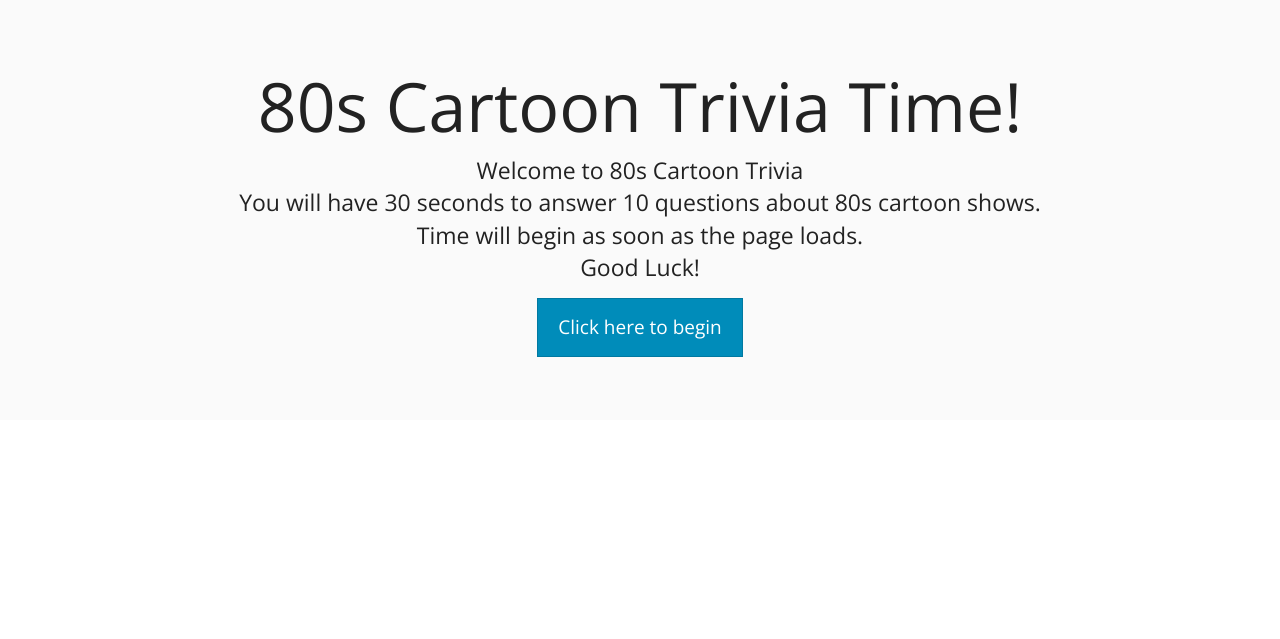
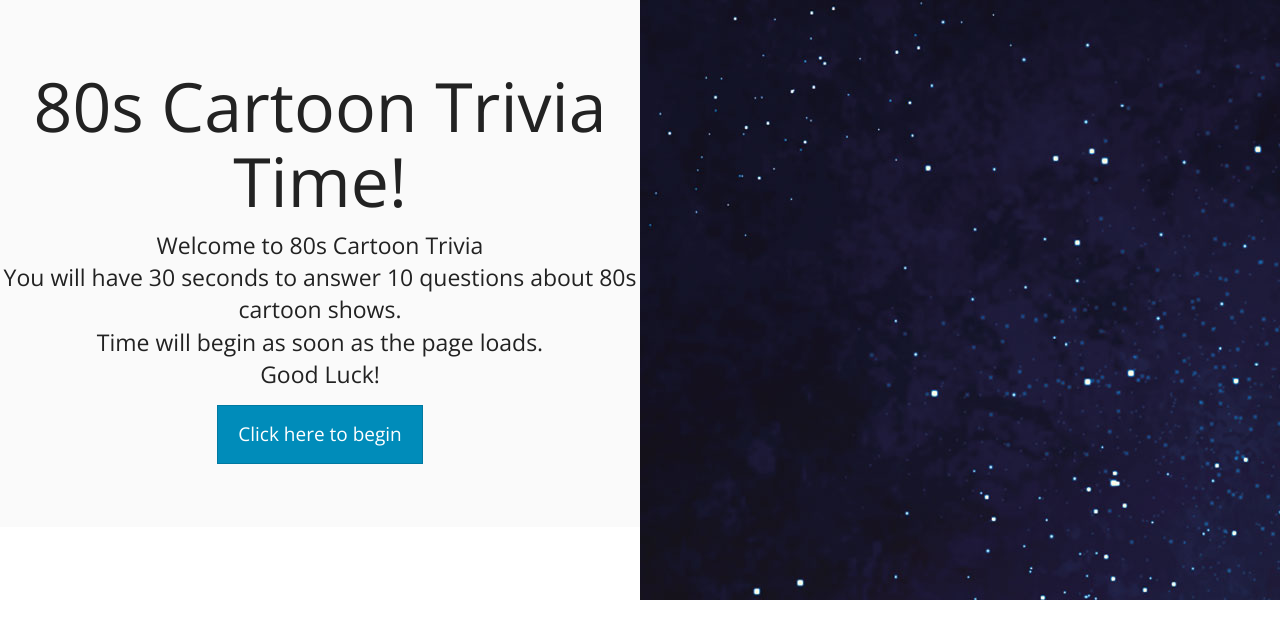
Before and after one commit to Markliebs/TriviaGame, a PHP site: page / in a window 1280 px wide. Shown: the top 639 px of the page. Run offline with PHP 8.4, Linux system fonts and the light colour scheme.

Commit message:
working on formatting for splash page

```diff
--- a/assets/css/style.css
+++ b/assets/css/style.css
@@ -1,6 +1,11 @@
 .voltron {
 	background-image: url("../images/voltron.jpg");
+	float: right;
+	height: 600px;
+	width: 50%;
 }
 .jumbotron {
+	float: left;
+	width: 50%;
 	text-align: center;
 }
```
